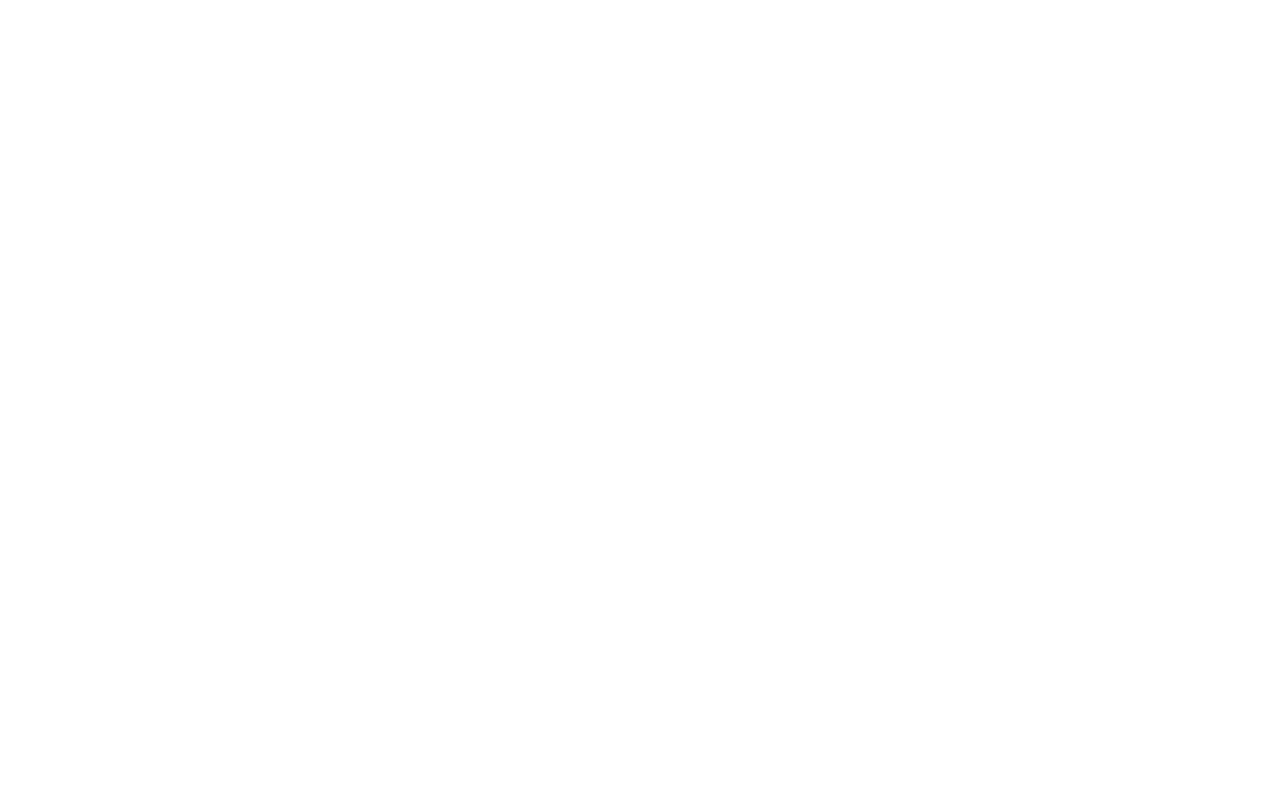
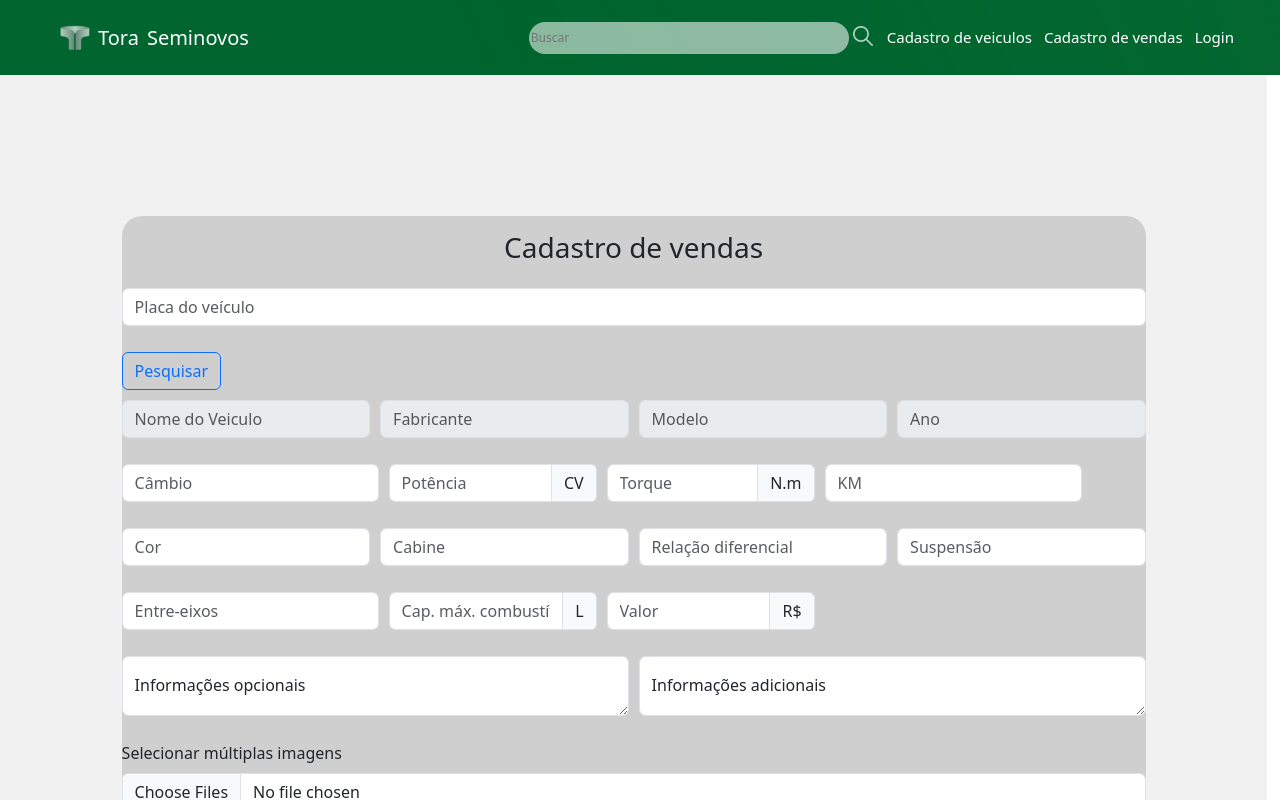
Before and after one commit to lacerdahelviley/E-commerce, a React (Create React App) app in the folder client/: page /salesRegister in a window 1280 px wide. Before the commit this address had no page. Shown: the top 800 px of the page. Built offline with nearby package versions, Linux system fonts and the light colour scheme.

Commit message:
E-commerce automotivo

```diff
--- a/client/src/components/vehicleRegistration/registrationForm/formFields.js
+++ b/client/src/components/formFields/index.js
@@ -9,10 +9,10 @@
     return <h3 className={Style.form__title}>{title}</h3>
 }
 
-export default function FormFields({ placeholder }) {
+export function FormFields({ placeholder, disabled }) {
   return (
     <Form.Group className="mb-3" controlId="formGroupEmail">
-      <Form.Control type="text" placeholder={placeholder} />
+      <Form.Control type="text" placeholder={placeholder} disabled={disabled} />
     </Form.Group>
   );
 }
@@ -41,7 +41,7 @@
       <Form.Control
         as="textarea"
         placeholder={placeholder}
-        style={{ height: "44px", width: "165px" }}
+        style={{ height: "60px", width: "100%" }}
         className={Style.form__control__size}
       />
     </FloatingLabel>
--- a/client/src/components/icons/index.js
+++ b/client/src/components/icons/index.js
@@ -16,6 +16,9 @@
           <NavLink className={Style.buttons} to="vehicleRegistration">Cadastro de veiculos</NavLink>
         </Button>
         <Button>
+          <NavLink className={Style.buttons} to="salesRegister">Cadastro de vendas</NavLink>
+        </Button>
+        <Button>
           <NavLink className={Style.buttons} to="login">Login</NavLink>
         </Button>
       </div>
--- a/client/src/components/salesRegister/index.js
+++ b/client/src/components/salesRegister/index.js
@@ -0,0 +1,12 @@
+import Burger from 'components/menuBurger'
+import React from 'react'
+import SalesRegistration from './salesRegister'
+
+export default function SalesRegister({ open, setOpen }) {
+  return (
+    <>
+        <Burger open={open} setOpen={setOpen} />
+        <SalesRegistration />
+    </>
+  )
+}
--- /dev/null
+++ b/client/src/components/salesRegister/salesRegister.js
@@ -0,0 +1,108 @@
+import React from "react";
+import Style from "./salesRegister.module.scss";
+import {
+  Title,
+  FormFields,
+  ColFields,
+  TextArea,
+  ImageSelector,
+  Buttons,
+} from "components/formFields";
+
+export default function SalesRegistration() {
+  return (
+    <>
+      <div className={Style.container}>
+        <div className={Style.form__container}>
+          <label className={Style.form__title__field}>
+            <Title title={"Cadastro de vendas"} Style={Style} />
+            <form className={Style.form__field}>
+              <div className={Style.search}>
+                <FormFields placeholder={"Placa do veículo"} />
+              </div>
+              <div className={Style.search}>
+                <Buttons
+                  type={"submit"}
+                  variant={"outline-primary"}
+                  name={"Pesquisar"}
+                />
+              </div>
+              <div className={Style.form}>
+                <FormFields disabled={true} placeholder={"Nome do Veiculo"} />
+                <FormFields disabled={true} placeholder={"Fabricante"} />
+                <FormFields disabled={true} placeholder={"Modelo"} />
+                <FormFields disabled={true} placeholder={"Ano"} />
+              </div>
+              <div className={Style.form}>
+                <div className={Style.form__media}>
+                  <FormFields placeholder={"Câmbio"} />
+                  <ColFields
+                    placeholder={"Potência"}
+                    Style={Style}
+                    unidadeMedida={"CV"}
+                  />
+                </div>
+                <div className={Style.form__media}>
+                  <ColFields
+                    placeholder={"Torque"}
+                    Style={Style}
+                    unidadeMedida={"N.m"}
+                  />
+                  <FormFields placeholder={"KM"} />
+                </div>
+              </div>
+              <div className={Style.form}>
+                <FormFields placeholder={"Cor"} />
+                <FormFields placeholder={"Cabine"} />
+                <FormFields placeholder={"Relação diferencial"} />
+                <FormFields placeholder={"Suspensão"} />
+              </div>
+              <div className={Style.form}>
+                <div className={Style.form__media}>
+                  <FormFields placeholder={"Entre-eixos"} />
+                  <ColFields
+                    placeholder={"Cap. máx. combustível"}
+                    Style={Style}
+                    unidadeMedida={"L"}
+                  />
+                </div>
+                <ColFields
+                  placeholder={"Valor"}
+                  Style={Style}
+                  unidadeMedida={"R$"}
+                />
+              </div>
+              <div className={Style.form__media__textarea}>
+                <TextArea
+                  placeholder={"Informações opcionais"}
+                  label={"Informações opcionais"}
+                  Style={Style}
+                />
+                <TextArea
+                  placeholder={"Informações adicionais"}
+                  label={"Informações adicionais"}
+                  Style={Style}
+                />
+              </div>
+
+              <div className={Style.buttons__field}>
+                <ImageSelector label={"Selecionar múltiplas imagens"} />
+                <Buttons
+                  type={"reset"}
+                  variant={"outline-danger"}
+                  name={"Limpar"}
+                />{" "}
+                <Buttons
+                  type={"submit"}
+                  variant={"outline-success"}
+                  name={"Cadastrar"}
+                  onClick={console.log("Funfou")}
+                />
+              </div>
+            </form>
+          </label>
+        </div>
+      </div>
+    </>
+  );
+}
--- a/client/src/components/salesRegister/salesRegister.module.scss
+++ b/client/src/components/salesRegister/salesRegister.module.scss
@@ -0,0 +1,88 @@
+.container {
+  display: flex;
+  flex-flow: column;
+  grid-gap: 20px;
+  gap: 20px;
+  justify-content: center;
+  align-items: center;
+  height: 130vh;
+  width: 99vw;
+  background: #f1f1f1;
+}
+.form__container {
+  background: #cfcfcf;
+  width: 64rem;
+  height: 43rem;
+  border-radius: 20px;
+  margin-top: 5rem;
+}
+.form__field{
+    display: flex;
+    flex-flow: column;
+    gap: 10px;
+}
+.form__title__field {
+  display: flex;
+  justify-content: center;
+  align-items: center;
+  flex-flow: column;
+}
+.form__title {
+  padding: 15px;
+}
+.form {
+  display: flex;
+  gap: 10px;
+}
+.col {
+  width: 13rem;
+}
+.form__control {
+  width: 100%;
+}
+.form__media,
+.form__media__textarea {
+  display: flex;
+  gap: 10px;
+}
+.buttons__field {
+  padding-top: 15px;
+  gap: 10px;
+}
+@media (max-width: 768px) {
+  .container {
+    display: flex;
+    width: 100vw;
+    height: 200vh;
+    justify-content: center;
+    align-items: center;
+  }
+  .form__container {
+    background: #cfcfcf;
+    width: 90%;
+    height: 77rem;
+    border-radius: 20px;
+  }
+  .form__field {
+    width: 90%;
+  }
+  .form {
+    display: flex;
+    flex-flow: column;
+    grid-gap: 10px;
+    gap: 10px;
+    justify-content: end;
+  }
+  .form__media {
+    width: 100%;
+  }
+  .field__input {
+    width: 50%;
+  }
+  .form__control {
+    width: 50%;
+  }
+  .form__control__size {
+    width: 100% !important;
+  }
+}
--- a/client/src/components/vehicleRegistration/registrationForm/index.js
+++ b/client/src/components/vehicleRegistration/registrationForm/index.js
@@ -1,12 +1,13 @@
 import React from "react";
 import Style from "./registrationForm.module.scss";
-import FormFields, {
+import {
   ColFields,
   ImageSelector,
   TextArea,
   Buttons,
   Title,
-} from "./formFields";
+  FormFields,
+} from "../../formFields";
 
 export default function RegistrationForm() {
   return (
@@ -14,7 +15,7 @@
       <div className={Style.container}>
         <div className={Style.form__container}>
           <label className={Style.form__title__field}>
-            <Title title={"Cadastro de veículos"} Style={Style}/>
+            <Title title={"Cadastro de veículos"} Style={Style} />
             <form className={Style.form__field}>
               <div className={Style.form}>
                 <FormFields placeholder={"Nome do Veiculo"} />
@@ -49,10 +50,17 @@
               <div className={Style.form}>
                 <div className={Style.form__media}>
                   <FormFields placeholder={"Entre-eixos"} />
+                  <FormFields placeholder={"Placa do veículo"} />
                   <ColFields
                     placeholder={"Cap. máx. combustível"}
                     Style={Style}
                     unidadeMedida={"L"}
+                  />
+                </div>
+                  <ColFields
+                    placeholder={"Valor"}
+                    Style={Style}
+                    unidadeMedida={"R$"}
                   />
               </div>
               <div className={Style.form__media__textarea}>
@@ -67,7 +75,7 @@
                   Style={Style}
                 />
               </div>
-              </div>
+
               <div className={Style.buttons__field}>
                 <ImageSelector label={"Selecionar múltiplas imagens"} />
                 <Buttons
@@ -75,7 +83,6 @@
                   variant={"outline-danger"}
                   name={"Limpar"}
                 />{" "}
-                {" "}
                 <Buttons
                   type={"submit"}
                   variant={"outline-success"}
--- a/client/src/components/vehicleRegistration/registrationForm/registrationForm.module.scss
+++ b/client/src/components/vehicleRegistration/registrationForm/registrationForm.module.scss
@@ -12,7 +12,7 @@
 .form__container {
   background: #cfcfcf;
   width: 64rem;
-  height: 30rem;
+  height: 32rem;
   border-radius: 20px;
 }
 .form__title__field {
@@ -29,7 +29,10 @@
   gap: 10px;
 }
 .col{
-  width: 13.7rem;
+  width: 13rem;
+}
+.form__control{
+  width: 100%;
 }
 .form__media, .form__media__textarea {
   display: flex;
--- a/client/src/routes.js
+++ b/client/src/routes.js
@@ -4,6 +4,7 @@
 import Home from "components/home";
 import VehicleRegistration from "components/vehicleRegistration";
 import Container from "components/container";
+import SalesRegister from "components/salesRegister";
 
 const Way = () => {
   const [open, setOpen] = useState(false);
@@ -18,6 +19,10 @@
               element={<VehicleRegistration open={open} setOpen={setOpen} />}
               path="/vehicleRegistration"
             />
+            <Route
+              element={<SalesRegister open={open} setOpen={setOpen} />}
+              path="/salesRegister"
+            />
           </Route>
         </Routes>
         <Routes>
```
Also changed, not shown: client/src/components/vehicleRegistration/vehicleRegistration.module.scss (deleted). Lines whose indentation alone changed are shown as unchanged.
